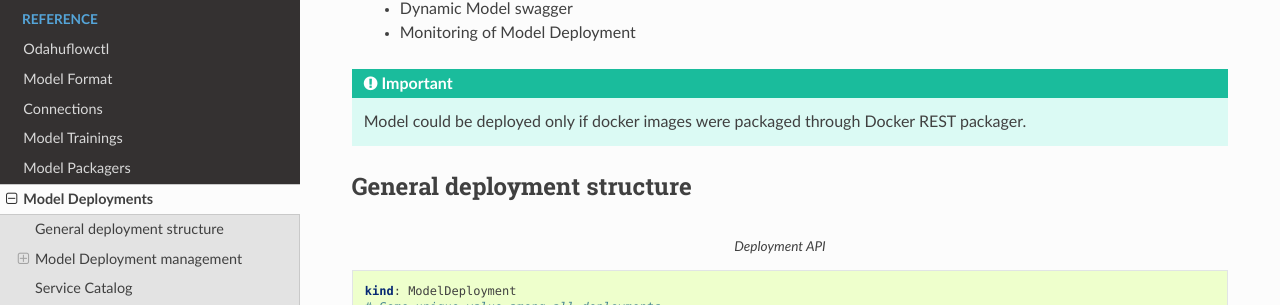
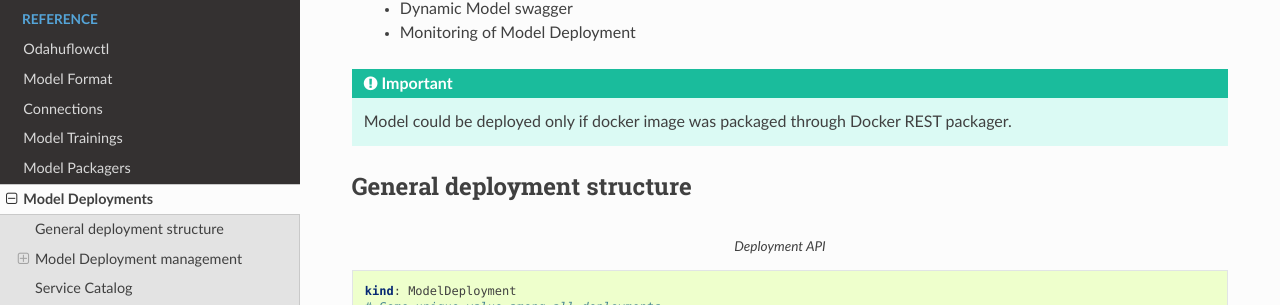
Before and after one commit to odahu/odahu-docs, a Sphinx documentation site: the page built from source/ref_deployments.rst, in a window 1280 px wide and 900 px high. Shown: the part 283-588 px from the top of the window. Built offline with Sphinx 7.4.7 and the Read the Docs theme 2.0.0, drawn with Linux system fonts in a browser that asks for light colours; formulas are drawn with MathJax 3.

Commit message:
from plural to singular

```diff
--- a/source/ref_deployments.rst
+++ b/source/ref_deployments.rst
@@ -12,7 +12,7 @@ Additionally, it provides the following set of features:
 
 .. important::
 
-   Model could be deployed only if docker images were packaged through Docker REST packager.
+   Model could be deployed only if docker image was packaged through Docker REST packager.
 
 ********************************************
 General deployment structure
```
